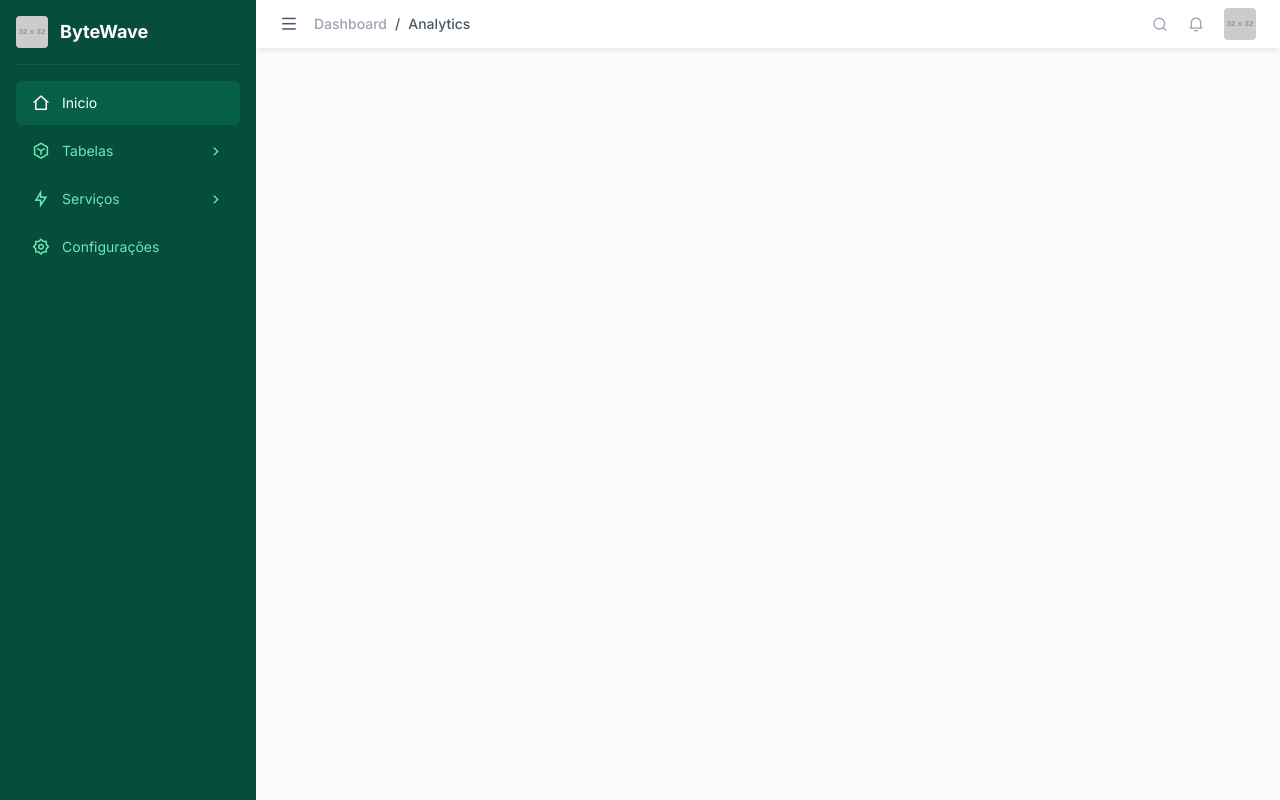
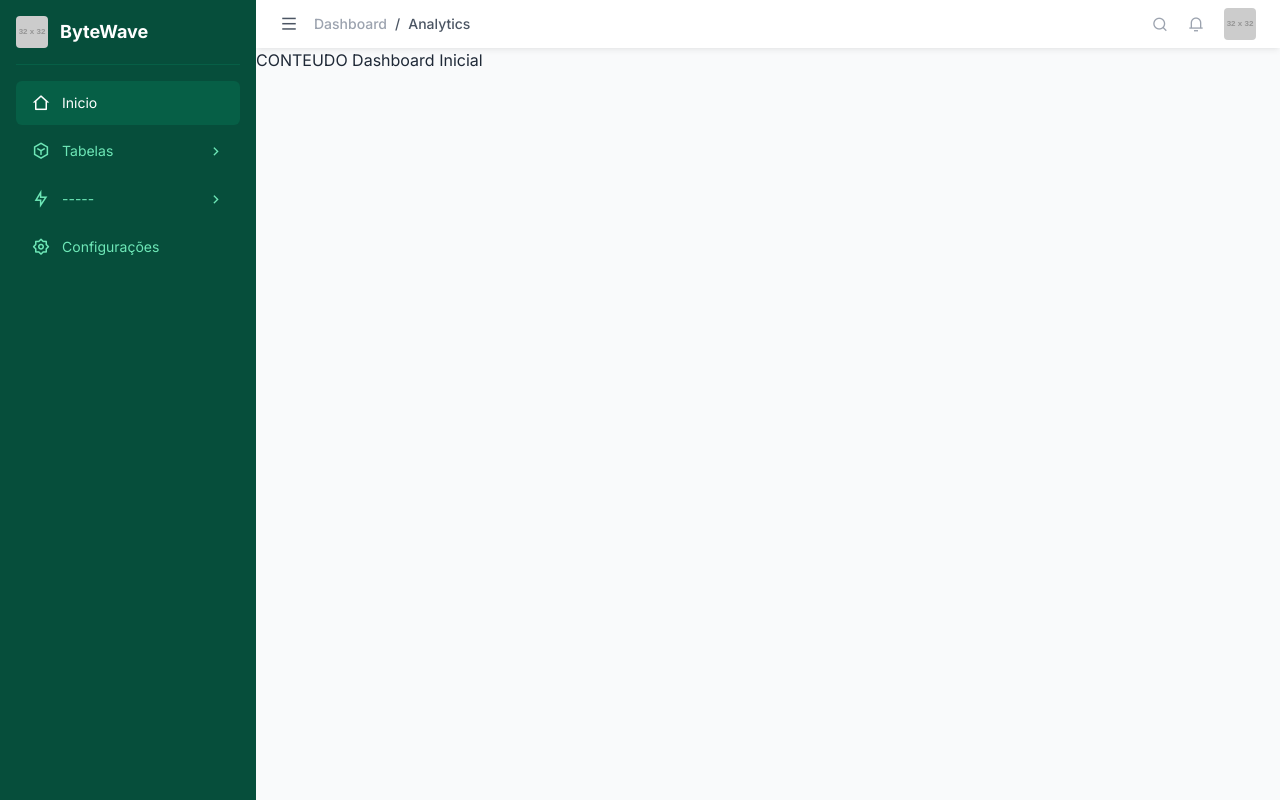
Before and after one commit to GBRbotelho/gabifront, a React (Vite) app: page /dashboard in a window 1280 px wide. Built offline with nearby package versions, Linux system fonts and the light colour scheme.

Commit message:
Dashboard Router Atualizado

```diff
--- a/src/components/layout/DashboardLayout.jsx
+++ b/src/components/layout/DashboardLayout.jsx
@@ -6,7 +6,7 @@ function DashboardLayout({ children }) {
   return (
     <>
       <Sidebar />
-      <MainLayout />
+      <MainLayout>{children}</MainLayout>
     </>
   );
 }
--- a/src/components/layout/MainLayout.jsx
+++ b/src/components/layout/MainLayout.jsx
@@ -1,12 +1,16 @@
 import Navbar from "../menus/Navbar";
 import React from "react";
+import { Routes as Router, Route } from "react-router-dom";
+import DashboardPage from "../../pages/DashboardPage";
+import ClientsPage from "../../pages/ClientsPage";
 
-function DashboardLayout({ children }) {
+function MainLayout({ children }) {
   return (
     <main className="w-full md:w-[calc(100%-256px)] md:ml-64 bg-gray-50 min-h-screen transition-all main">
       <Navbar />
+      {children}
     </main>
   );
 }
 
-export default DashboardLayout;
+export default MainLayout;
--- a/src/components/menus/Sidebar.jsx
+++ b/src/components/menus/Sidebar.jsx
@@ -42,7 +42,7 @@ export default function Sidebar() {
         <ul className="mt-4">
           <li className="mb-1 group active">
             <a
-              href="#"
+              href="/dashboard"
               className="flex items-center py-2 px-4 text-emerald-300 hover:bg-emerald-950 hover:text-emerald-100 rounded-md group-[.active]:bg-emerald-800 group-[.active]:text-white group-[.selected]:bg-emerald-950 group-[.selected]:text-emerald-100"
             >
               <i className="ri-home-2-line mr-3 text-lg"></i>
@@ -68,7 +68,7 @@ export default function Sidebar() {
             <ul className={`pl-7 mt-2 ${isOrdersOpen ? "block" : "hidden"}`}>
               <li className="mb-4">
                 <a
-                  href="#"
+                  href="/dashboard/clientes"
                   className="text-emerald-300 text-sm flex items-center hover:text-emerald-100 before:contents-[''] before:w-1 before:h-1 before:rounded-full before:bg-emerald-300 before:mr-3"
                 >
                   Clientes
@@ -79,7 +79,15 @@ export default function Sidebar() {
                   href="#"
                   className="text-emerald-300 text-sm flex items-center hover:text-emerald-100 before:contents-[''] before:w-1 before:h-1 before:rounded-full before:bg-emerald-300 before:mr-3"
                 >
-                  Fichas
+                  Serviços
+                </a>
+              </li>
+              <li className="mb-4">
+                <a
+                  href="#"
+                  className="text-emerald-300 text-sm flex items-center hover:text-emerald-100 before:contents-[''] before:w-1 before:h-1 before:rounded-full before:bg-emerald-300 before:mr-3"
+                >
+                  Produtos
                 </a>
               </li>
             </ul>
@@ -91,7 +99,7 @@ export default function Sidebar() {
               onClick={handleDropdownClick("services")}
             >
               <i className="ri-flashlight-line mr-3 text-lg"></i>
-              <span className="text-sm">Serviços</span>
+              <span className="text-sm">-----</span>
               <i
                 className={`ri-arrow-right-s-line ml-auto ${
                   isServicesOpen ? "rotate-90" : ""
--- /dev/null
+++ b/src/pages/ClientsPage.jsx
@@ -0,0 +1,8 @@
+// DashboardPage.js
+import React from "react";
+
+function ClientsPage() {
+  return <div>CONTEUDO CLIENTE</div>;
+}
+
+export default ClientsPage;
--- a/src/pages/DashboardPage.jsx
+++ b/src/pages/DashboardPage.jsx
@@ -1,9 +1,8 @@
 // DashboardPage.js
 import React from "react";
-import Navbar from "../components/menus/Navbar";
 
 function DashboardPage() {
-  return <div>CONTEUDO</div>;
+  return <div>CONTEUDO Dashboard Inicial</div>;
 }
 
 export default DashboardPage;
--- a/src/routes/DashboardRoutes.jsx
+++ b/src/routes/DashboardRoutes.jsx
@@ -1,6 +1,7 @@
 import { Routes as Router, Route } from "react-router-dom";
-import Dashboard from "../pages/DashboardPage";
 import DashboardLayout from "../components/layout/DashboardLayout";
+import DashboardPage from "../pages/DashboardPage";
+import ClientsPage from "../pages/ClientsPage";
 
 function DashboardRoutes() {
   return (
@@ -9,7 +10,15 @@ function DashboardRoutes() {
         path="/"
         element={
           <DashboardLayout>
-            <Dashboard />
+            <DashboardPage />
+          </DashboardLayout>
+        }
+      />
+      <Route
+        path="/clientes"
+        element={
+          <DashboardLayout>
+            <ClientsPage />
           </DashboardLayout>
         }
       />
```
